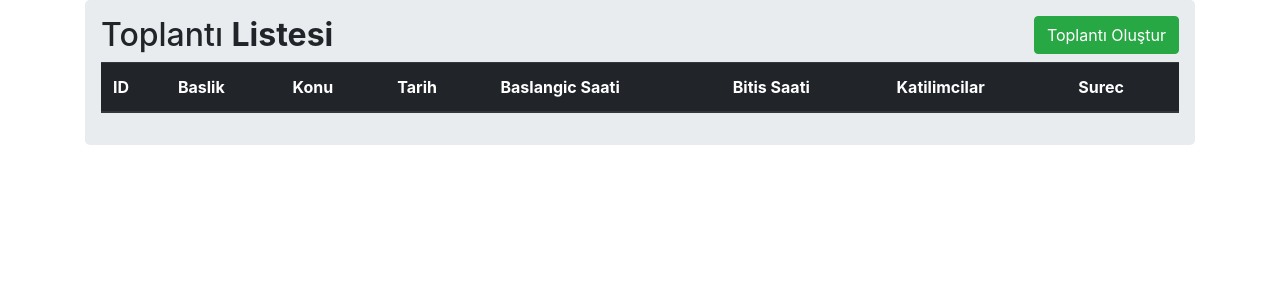
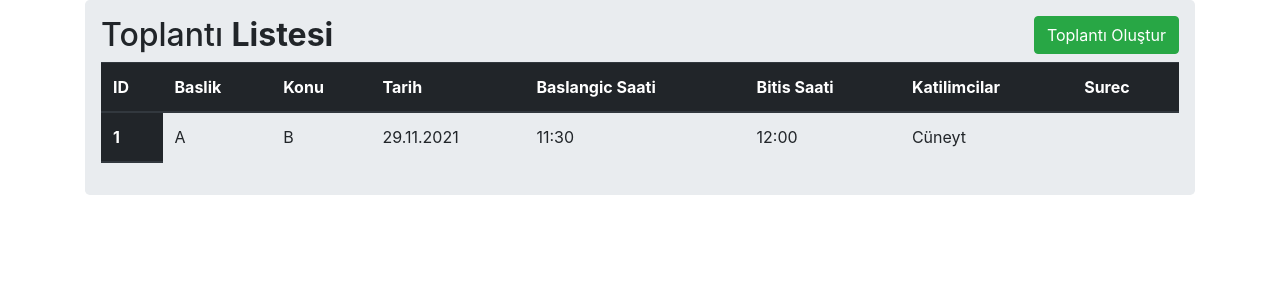
Before and after one commit to cuneytcbnx/MeetingOrganizer, a Flask app: page / in a window 1280 px wide. Shown: the top 300 px of the page. Run offline with Flask 2, Linux system fonts and the light colour scheme; lists and menus that the app fills with data are empty; some libraries are stand-ins or nearby versions.

Commit message:
random data added to the table

```diff
--- a/templates/index.html
+++ b/templates/index.html
@@ -21,6 +21,16 @@
                             <th scope="col">Katilimcilar</th>
                             <th scope="col">Surec</th>
                         </tr>
+
+                        <tr>
+                            <th>1</th>
+                            <td>A</td>
+                            <td>B</td>
+                            <td>29.11.2021</td>
+                            <td>11:30</td>
+                            <td>12:00</td>
+                            <td>Cüneyt</td>
+                        </tr>
                     </thead>
 
             </div>
```
